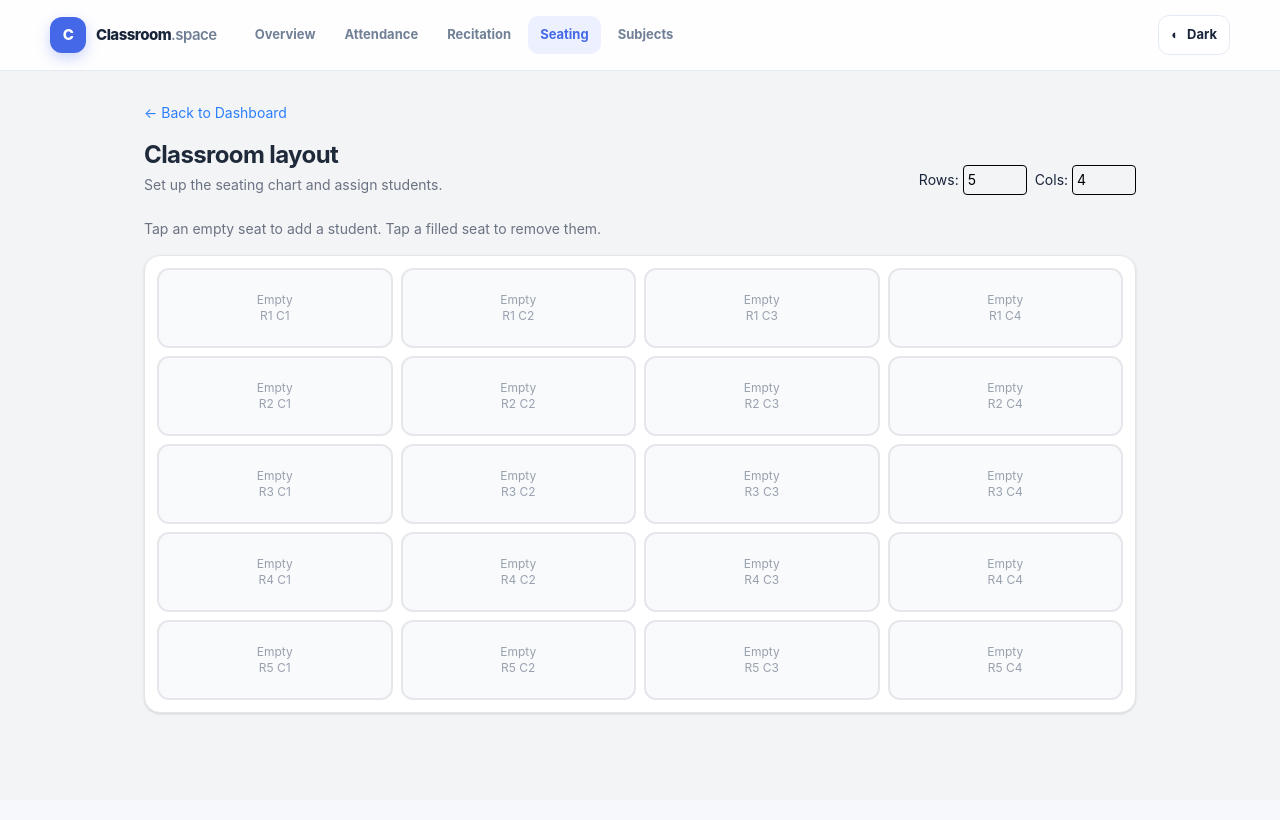
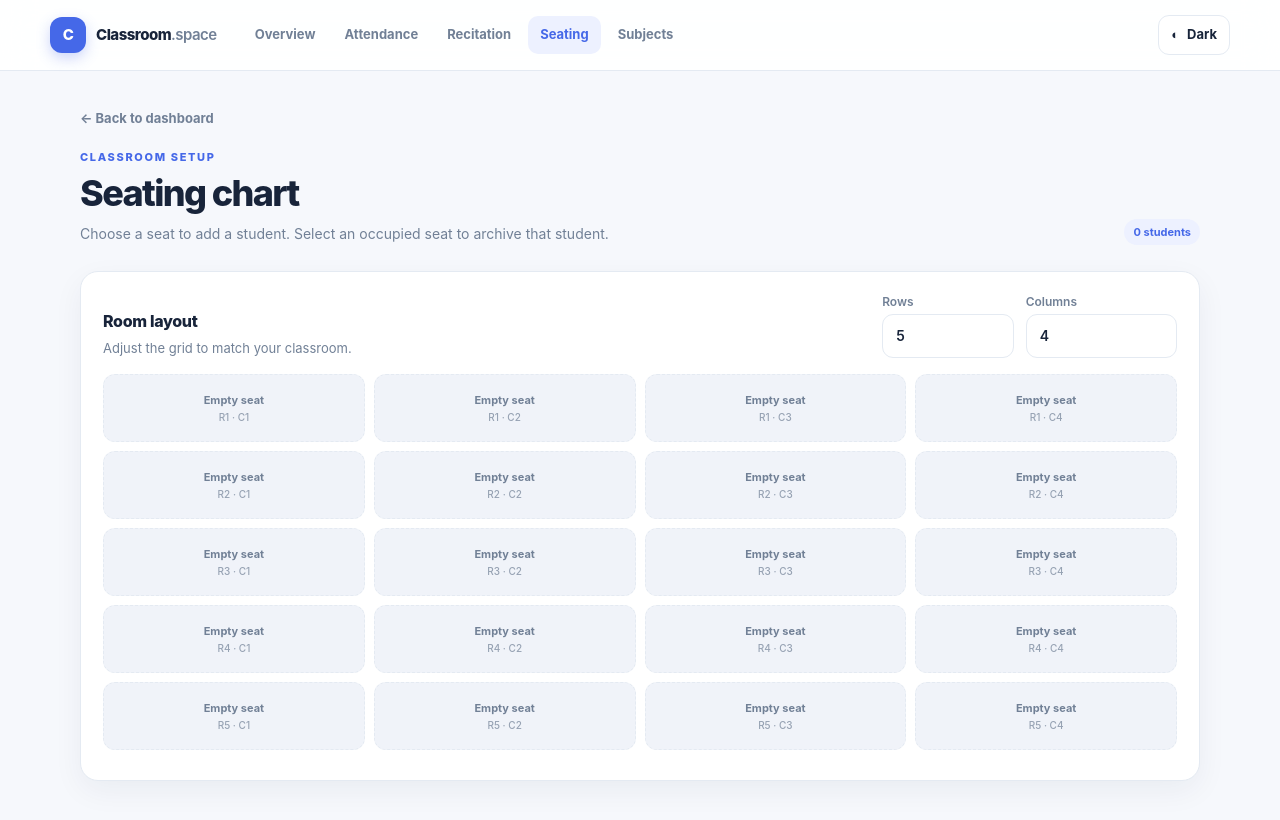
Before and after one commit to dreilol/classroom-app, a Next.js app: page /manage/students in a window 1280 px wide. Shown: the top 820 px of the page. Built offline with nearby package versions, Linux system fonts and the light colour scheme; no server answers; the database is empty.

Commit message:
Redesign seating chart and attendance workflows

```diff
--- a/app/manage/students/page.tsx
+++ b/app/manage/students/page.tsx
@@ -1,136 +1,57 @@
-'use client'
-import { useEffect, useState } from 'react'
-import { supabase } from '@/lib/supabase'
-import Link from 'next/link'
-import AppHeader from '@/app/components/AppHeader'
+"use client";
+import { useEffect, useState } from "react";
+import { supabase } from "@/lib/supabase";
+import Link from "next/link";
+import AppHeader from "@/app/components/AppHeader";
 
 export default function ManageStudents() {
-  const [students, setStudents] = useState<any[]>([])
-  const [name, setName] = useState('')
-
-  // State for the grid
-  const [selectedSeat, setSelectedSeat] = useState<{r: number, c: number} | null>(null)
-  const [rows, setRows] = useState(5)
-  const [cols, setCols] = useState(4)
+  const [students, setStudents] = useState<any[]>([]);
+  const [name, setName] = useState("");
+  const [selectedSeat, setSelectedSeat] = useState<{r:number;c:number}|null>(null);
+  const [rows, setRows] = useState(5);
+  const [cols, setCols] = useState(4);
+  const [loading, setLoading] = useState(true);
+  const [saving, setSaving] = useState(false);
+  const [message, setMessage] = useState("");
 
   const fetchStudents = async () => {
-    const { data, error } = await supabase.from('students').select('*').eq('archived', false)
-    if (error) {
-      console.error("Error fetching students:", error)
-    } else if (data) {
-      setStudents(data)
-    }
-  }
-
-  useEffect(() => { fetchStudents() }, [])
+    const { data, error } = await supabase.from("students").select("*").eq("archived", false).order("seat_row").order("seat_col");
+    if (error) setMessage("Unable to load students. Please refresh and try again.");
+    else setStudents(data || []);
+    setLoading(false);
+  };
+  useEffect(() => { fetchStudents(); }, []);
 
   const addStudentToSeat = async (e: React.FormEvent) => {
-    e.preventDefault()
-    if (!name || !selectedSeat) return
+    e.preventDefault();
+    const studentName = name.trim();
+    if (!studentName || !selectedSeat) return;
+    setSaving(true); setMessage("");
+    const { data: { user } } = await supabase.auth.getUser();
+    const { error } = await supabase.from("students").insert([{ name: studentName, seat_row: selectedSeat.r, seat_col: selectedSeat.c, user_id: user?.id }]);
+    if (error) setMessage("Could not add student: " + error.message);
+    else { setName(""); setSelectedSeat(null); await fetchStudents(); }
+    setSaving(false);
+  };
+  const deleteStudent = async (id: string) => {
+    if (!confirm("Archive this student? Their previous records will be kept.")) return;
+    const { error } = await supabase.from("students").update({ archived: true }).eq("id", id);
+    if (error) setMessage("Could not archive student: " + error.message);
+    else await fetchStudents();
+  };
 
-    const { data: { user } } = await supabase.auth.getUser()
-
-    const { error } = await supabase.from('students').insert([{
-      name,
-      seat_row: selectedSeat.r,
-      seat_col: selectedSeat.c,
-      user_id: user?.id
-    }])
-
-    if (error) {
-      alert("Error adding student: " + error.message)
-    } else {
-      setName('')
-      setSelectedSeat(null) // Reset selection
-      fetchStudents()
-    }
-  }
-
-  const deleteStudent = async (id: string) => {
-    if(!confirm("Remove this student?")) return;
-    await supabase.from('students').update({ archived: true }).eq('id', id)
-    fetchStudents()
-  }
-
-  // Generate the grid array based on rows and cols
-  const grid = []
-  for (let r = 1; r <= rows; r++) {
-    for (let c = 1; c <= cols; c++) {
-      grid.push({ r, c })
-    }
-  }
-
-  return (
-    <div className="min-h-screen bg-gray-100">
-      <AppHeader />
-      <div className="max-w-5xl mx-auto mt-8 px-4 pb-8">
-        <Link href="/" className="text-blue-500 text-sm mb-4 block">← Back to Dashboard</Link>
-
-        <div className="mb-6 flex flex-col gap-4 sm:flex-row sm:items-end sm:justify-between">
-          <div><h1 className="text-2xl font-bold tracking-tight text-gray-800">Classroom layout</h1><p className="mt-1 text-sm text-gray-500">Set up the seating chart and assign students.</p></div>
-          <div className="flex gap-2 text-sm">
-            <label>Rows: <input type="number" min="1" max="10" value={rows} onChange={e => setRows(Number(e.target.value))} className="w-16 p-1 border rounded text-black" /></label>
-            <label>Cols: <input type="number" min="1" max="10" value={cols} onChange={e => setCols(Number(e.target.value))} className="w-16 p-1 border rounded text-black" /></label>
-          </div>
-        </div>
-
-        <p className="text-gray-500 text-sm mb-4">Tap an empty seat to add a student. Tap a filled seat to remove them.</p>
-
-        {/* The Grid */}
-        <div
-          className="grid gap-2 rounded-2xl border border-gray-200 bg-white p-3 shadow-sm mb-8"
-          style={{ gridTemplateColumns: `repeat(${cols}, minmax(0, 1fr))` }}
-        >
-          {grid.map(({ r, c }) => {
-            const student = students.find(s => s.seat_row === r && s.seat_col === c)
-            const isSelected = selectedSeat?.r === r && selectedSeat?.c === c
-
-            return (
-              <div
-                key={`${r}-${c}`}
-                onClick={() => {
-                  if (student) {
-                    deleteStudent(student.id)
-                  } else {
-                    setSelectedSeat({ r, c })
-                    setName('')
-                  }
-                }}
-                className={`min-h-20 rounded-xl cursor-pointer border-2 p-2 flex flex-col items-center justify-center text-center transition-all
-                  ${student ? 'bg-blue-100 border-blue-400 hover:bg-red-100 hover:border-red-400'
-                            : isSelected ? 'bg-yellow-100 border-yellow-500 shadow-inner'
-                            : 'bg-gray-50 border-gray-200 hover:bg-gray-100'}`}
-              >
-                {student ? (
-                  <span className="text-xs font-bold text-blue-900 line-clamp-2">{student.name}</span>
-                ) : (
-                  <span className="text-xs text-gray-400">Empty<br/>R{r} C{c}</span>
-                )}
-              </div>
-            )
-          })}
-        </div>
-
-        {/* Input Form for Selected Seat */}
-        {selectedSeat && (
-          <div className="bg-yellow-50 p-4 border border-yellow-200 rounded-lg">
-            <h3 className="font-bold text-yellow-800 mb-2">Adding student to Row {selectedSeat.r}, Col {selectedSeat.c}</h3>
-            <form onSubmit={addStudentToSeat} className="flex gap-2">
-              <input
-                autoFocus
-                value={name}
-                onChange={e => setName(e.target.value)}
-                placeholder="Enter student name..."
-                className="flex-1 p-2 border rounded text-black"
-                required
-              />
-              <button type="submit" className="bg-blue-600 text-white px-6 py-2 rounded font-semibold hover:bg-blue-700">Save</button>
-              <button type="button" onClick={() => setSelectedSeat(null)} className="bg-gray-300 text-gray-800 px-4 py-2 rounded hover:bg-gray-400">Cancel</button>
-            </form>
-          </div>
-        )}
-
-      </div>
-    </div>
-  )
+  const grid = Array.from({length: rows * cols}, (_, i) => ({r: Math.floor(i / cols) + 1, c: (i % cols) + 1}));
+  return <div className="min-h-screen"><AppHeader /><main className="page-container">
+    <Link href="/" className="page-back">← Back to dashboard</Link>
+    <header className="page-heading"><div><p className="eyebrow">Classroom setup</p><h1 className="page-title">Seating chart</h1><p className="page-description">Choose a seat to add a student. Select an occupied seat to archive that student.</p></div><span className="status-pill" style={{background:"var(--accent-soft)",color:"var(--accent)"}}>{students.length} students</span></header>
+    <section className="panel panel-pad mb-5">
+      <div className="mb-4 flex flex-wrap items-end justify-between gap-4"><div><h2 className="panel-title">Room layout</h2><p className="panel-subtitle">Adjust the grid to match your classroom.</p></div><div className="flex gap-3"><label className="text-xs font-semibold" style={{color:"var(--muted)"}}>Rows<input aria-label="Rows" type="number" min="1" max="10" value={rows} onChange={e=>setRows(Math.min(10,Math.max(1,Number(e.target.value)||1)))} className="field mt-1 w-20" /></label><label className="text-xs font-semibold" style={{color:"var(--muted)"}}>Columns<input aria-label="Columns" type="number" min="1" max="10" value={cols} onChange={e=>setCols(Math.min(10,Math.max(1,Number(e.target.value)||1)))} className="field mt-1 w-20" /></label></div></div>
+      <div className="overflow-x-auto pb-2"><div className="seat-grid" style={{gridTemplateColumns:`repeat(${cols}, minmax(94px, 1fr))`}}>
+        {grid.map(({r,c})=>{const student=students.find(s=>s.seat_row===r&&s.seat_col===c);const selected=selectedSeat?.r===r&&selectedSeat?.c===c;return <button type="button" key={`${r}-${c}`} onClick={()=>{if(student)deleteStudent(student.id);else{setSelectedSeat({r,c});setName("");}}} className={`seat ${student?"":"seat-empty"} ${selected?"seat-selected":""}`} aria-label={student?`${student.name}, select to archive`:`Empty seat row ${r}, column ${c}`}><span>{student?.name||"Empty seat"}</span><span className="text-[10px] font-medium opacity-70">R{r} · C{c}</span></button>;})}
+      </div></div>
+    </section>
+    {message&&<p role="status" className="notice mb-4">{message}</p>}
+    {selectedSeat&&<form onSubmit={addStudentToSeat} className="panel panel-pad"><div className="mb-4"><h2 className="panel-title">Add student to seat</h2><p className="panel-subtitle">Row {selectedSeat.r}, column {selectedSeat.c}</p></div><div className="flex flex-col gap-3 sm:flex-row"><input autoFocus value={name} onChange={e=>setName(e.target.value)} placeholder="Enter student's full name" className="field flex-1" required maxLength={100}/><button disabled={saving||!name.trim()} type="submit" className="btn btn-primary">{saving?"Saving…":"Save student"}</button><button type="button" onClick={()=>setSelectedSeat(null)} className="btn btn-secondary">Cancel</button></div></form>}
+    {loading&&<p className="mt-4 text-sm" style={{color:"var(--muted)"}}>Loading classroom…</p>}
+  </main></div>;
 }
```
